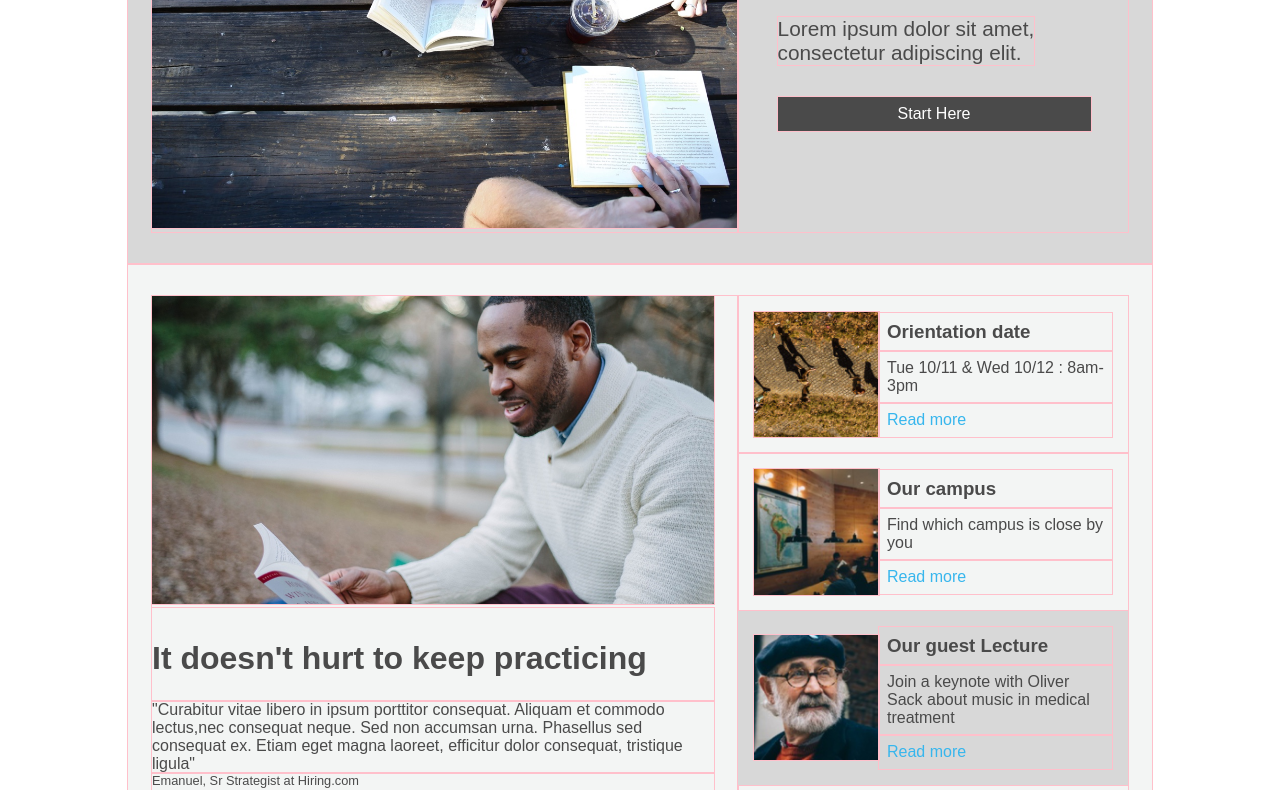
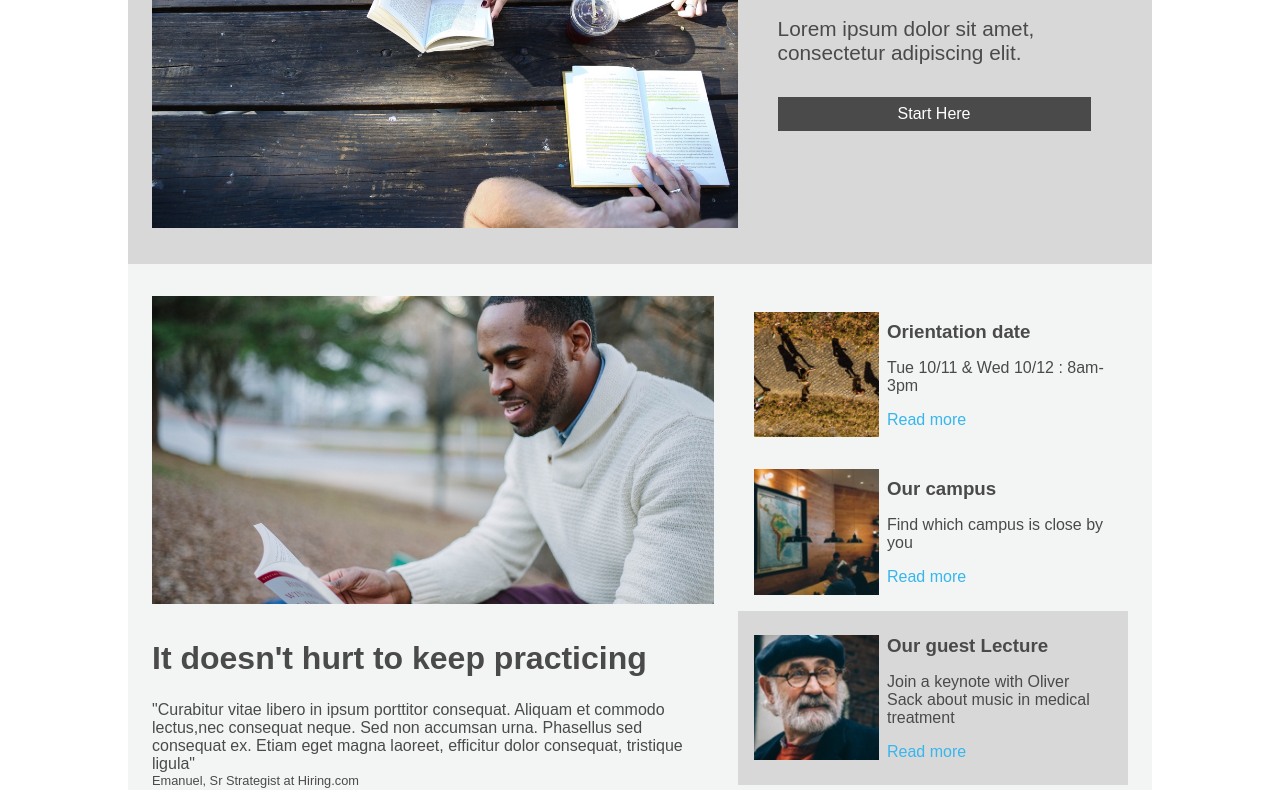
Before and after one commit to orayachan/17-aliz-colmar, a plain HTML site: page index.html in a window 1280 px wide. Shown: the part 301-1091 px from the top of the page. Drawn offline with Linux system fonts and the light colour scheme.

Commit message:
feat(file): remove outline

```diff
--- a/style.css
+++ b/style.css
@@ -2,7 +2,7 @@
 *,
 *::before,
 *::after {
-  outline: 1px solid pink;
+  /* outline: 1px solid pink; */
   margin: 0;
   padding: 0;
   box-sizing: border-box;
```
